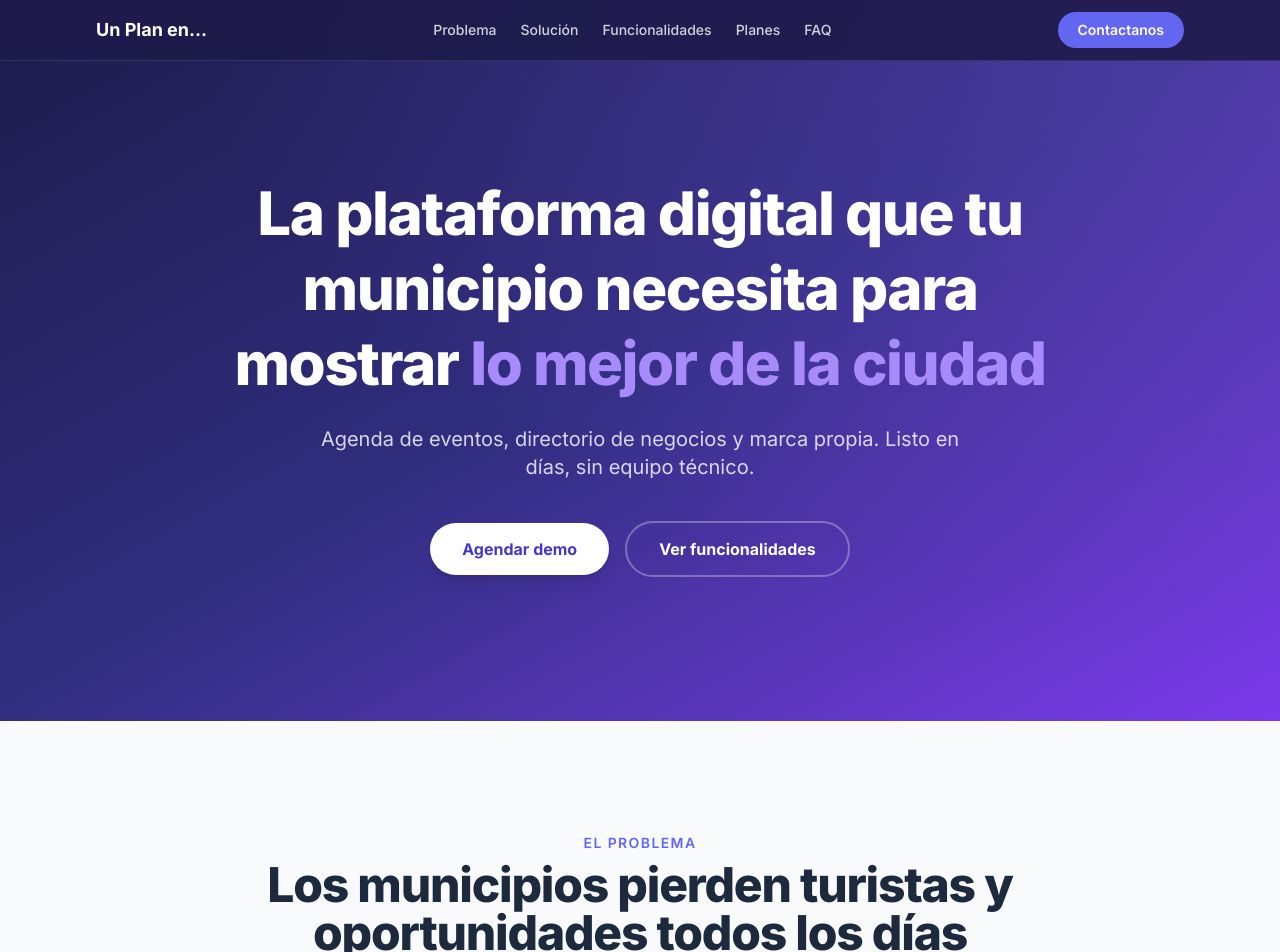
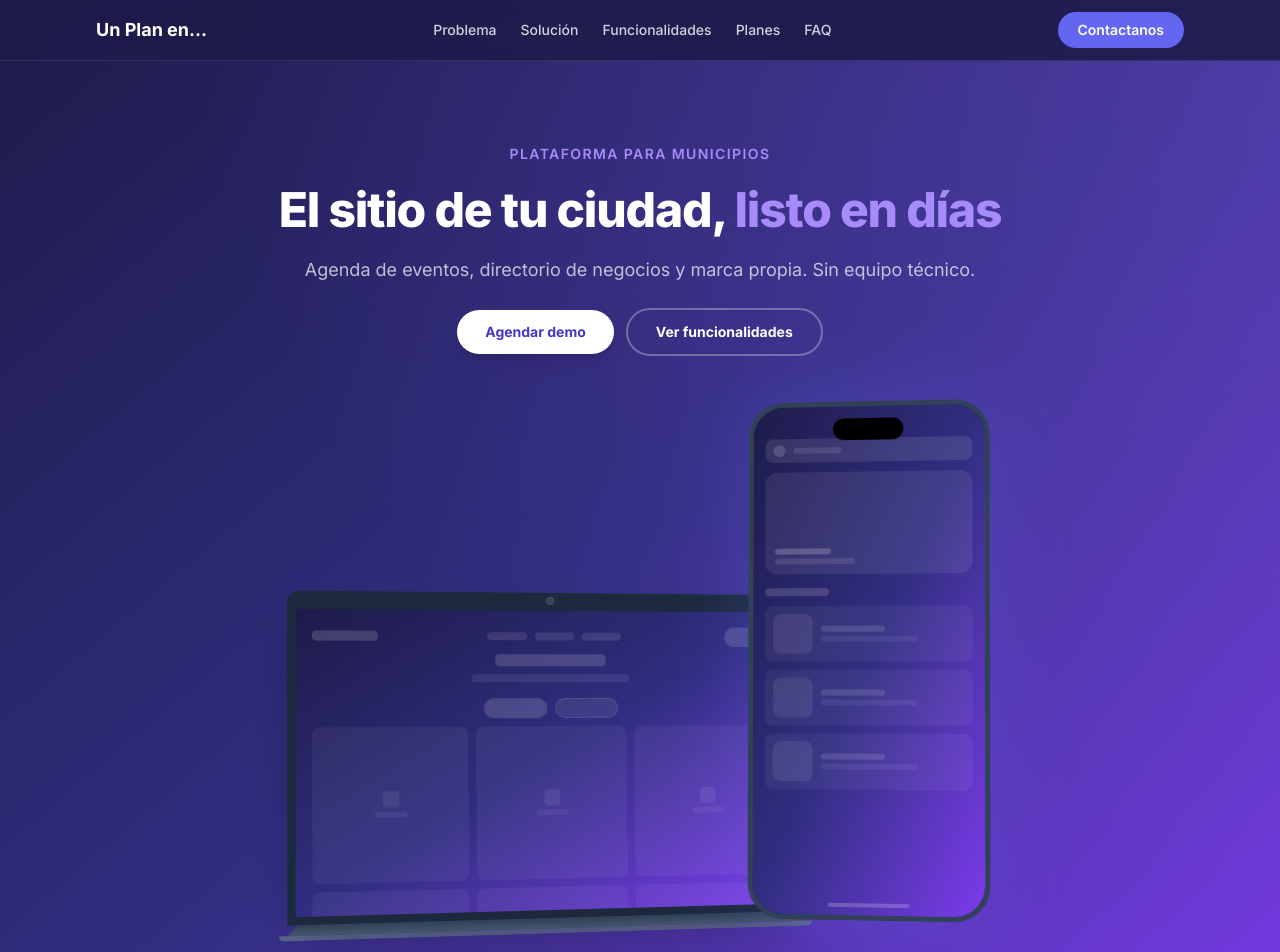
Before and after one commit to francovanney/landing-un-plan, a React (Vite) app: page / in a window 1280 px wide. Shown: the top 952 px of the page. Built offline with nearby package versions, Linux system fonts and the light colour scheme.

Commit message:
feat: add 3D device mockups and floating animations

```diff
--- a/src/App.tsx
+++ b/src/App.tsx
@@ -1,5 +1,6 @@
 import { useState } from "react";
 import { useScrollFadeIn } from "./useScrollFadeIn";
+import DeviceMockups from "./DeviceMockups";
 
 /* ─── Icons (inline SVG helpers) ─── */
 const ChevronDown = ({ open }: { open: boolean }) => (
@@ -455,32 +456,36 @@ export default function App() {
       </nav>
 
       {/* ═══ HERO ═══ */}
-      <header className="relative overflow-hidden bg-gradient-to-br from-primary-950 via-primary-900 to-accent-600 pt-32 pb-24 md:pt-44 md:pb-36">
+      <header className="relative bg-gradient-to-br from-primary-950 via-primary-900 to-accent-600 pt-28 pb-20 md:pt-36 md:pb-28">
         <div className="absolute inset-0 bg-[radial-gradient(ellipse_at_top_right,rgba(139,92,246,0.3),transparent_60%)]" />
-        <div className="relative mx-auto max-w-4xl px-4 text-center sm:px-6">
-          <h1 className="text-4xl font-extrabold leading-tight tracking-tight text-white sm:text-5xl lg:text-6xl">
-            La plataforma digital que tu municipio necesita para mostrar{" "}
-            <span className="text-accent-400">lo mejor de la ciudad</span>
+        <div className="relative mx-auto max-w-5xl px-4 text-center sm:px-6">
+          <p className="mb-4 text-sm font-semibold uppercase tracking-widest text-accent-400">
+            Plataforma para municipios
+          </p>
+          <h1 className="text-3xl font-extrabold leading-tight tracking-tight text-white sm:text-4xl lg:text-5xl">
+            El sitio de tu ciudad,{" "}
+            <span className="text-accent-400">listo en días</span>
           </h1>
-          <p className="mx-auto mt-6 max-w-2xl text-lg text-white/80 sm:text-xl">
-            Agenda de eventos, directorio de negocios y marca propia. Listo en
-            días, sin equipo técnico.
+          <p className="mx-auto mt-4 max-w-2xl text-base text-white/70 sm:text-lg">
+            Agenda de eventos, directorio de negocios y marca propia. Sin equipo técnico.
           </p>
-          <div className="mt-10 flex flex-col items-center gap-4 sm:flex-row sm:justify-center">
+          <div className="mt-6 flex flex-col items-center gap-3 sm:flex-row sm:justify-center">
             <a
               href="#contacto"
-              className="rounded-full bg-white px-8 py-3.5 text-base font-bold text-primary-700 shadow-lg hover:bg-slate-100 transition"
+              className="rounded-full bg-white px-7 py-3 text-sm font-bold text-primary-700 shadow-lg hover:bg-slate-100 transition"
             >
               Agendar demo
             </a>
             <a
               href="#funcionalidades"
-              className="rounded-full border-2 border-white/30 px-8 py-3.5 text-base font-bold text-white hover:border-white/60 transition"
+              className="rounded-full border-2 border-white/30 px-7 py-3 text-sm font-bold text-white hover:border-white/60 transition"
             >
               Ver funcionalidades
             </a>
           </div>
         </div>
+        {/* Devices – hero focal point */}
+        <DeviceMockups />
       </header>
 
       {/* ═══ PROBLEMA ═══ */}
--- /dev/null
+++ b/src/DeviceMockups.tsx
@@ -0,0 +1,118 @@
+/* ─── 3D Device Mockups (iPhone + MacBook) ─── */
+
+function MacScreen() {
+  return (
+    <div className="w-full h-full bg-linear-to-br from-primary-950 via-primary-900 to-accent-600 flex flex-col p-4 gap-2">
+      {/* Fake nav */}
+      <div className="flex items-center justify-between">
+        <div className="w-16 h-2.5 rounded bg-white/15" />
+        <div className="flex gap-2">
+          <div className="w-10 h-2 rounded bg-white/10" />
+          <div className="w-10 h-2 rounded bg-white/10" />
+          <div className="w-10 h-2 rounded bg-white/10" />
+        </div>
+        <div className="w-14 h-5 rounded-full bg-white/15" />
+      </div>
+      {/* Fake hero */}
+      <div className="flex-1 flex flex-col items-center justify-center gap-2">
+        <div className="w-28 h-3 rounded bg-white/15" />
+        <div className="w-40 h-2 rounded bg-white/8" />
+        <div className="flex gap-2 mt-2">
+          <div className="w-16 h-5 rounded-full bg-white/15" />
+          <div className="w-16 h-5 rounded-full bg-white/8 border border-white/10" />
+        </div>
+      </div>
+      {/* Fake cards grid */}
+      <div className="grid grid-cols-3 gap-2">
+        {[...Array(6)].map((_, i) => (
+          <div key={i} className="aspect-square rounded-lg bg-white/5 flex flex-col items-center justify-center gap-1 p-1">
+            <div className="w-4 h-4 rounded bg-white/8" />
+            <div className="w-8 h-1.5 rounded bg-white/6" />
+          </div>
+        ))}
+      </div>
+    </div>
+  );
+}
+
+function PhoneScreen() {
+  return (
+    <div className="w-full h-full bg-linear-to-br from-primary-950 via-primary-900 to-accent-600 flex flex-col p-3 pt-8 gap-2.5">
+      {/* Fake search bar */}
+      <div className="w-full h-6 rounded-lg bg-white/10 flex items-center px-2">
+        <div className="w-3 h-3 rounded-full bg-white/15" />
+        <div className="ml-2 w-12 h-1.5 rounded bg-white/10" />
+      </div>
+      {/* Fake featured event card */}
+      <div className="w-full aspect-2/1 rounded-xl bg-white/8 flex flex-col items-start justify-end p-2.5">
+        <div className="w-14 h-1.5 rounded bg-white/20" />
+        <div className="w-20 h-1.5 rounded bg-white/10 mt-1" />
+      </div>
+      {/* Fake section title */}
+      <div className="w-16 h-2 rounded bg-white/15 mt-1" />
+      {/* Fake event list */}
+      <div className="flex flex-col gap-2 flex-1">
+        {[...Array(3)].map((_, i) => (
+          <div key={i} className="flex items-center gap-2 rounded-lg bg-white/5 p-2">
+            <div className="w-10 h-10 rounded-lg bg-white/8 shrink-0" />
+            <div className="flex flex-col gap-1 flex-1">
+              <div className="w-16 h-1.5 rounded bg-white/12" />
+              <div className="w-24 h-1.5 rounded bg-white/6" />
+            </div>
+          </div>
+        ))}
+      </div>
+    </div>
+  );
+}
+
+export default function DeviceMockups() {
+  return (
+    <div className="relative mx-auto mt-10 md:mt-14 max-w-5xl px-4">
+      <div
+        className="flex items-end justify-center gap-0"
+        style={{ perspective: "1800px" }}
+      >
+        {/* ── MacBook ── */}
+        <div
+          className="hidden md:block device-float-mac relative z-10"
+          style={{ transformStyle: "preserve-3d" }}
+        >
+          {/* Screen */}
+          <div className="relative">
+            <div className="w-96 lg:w-[520px] aspect-16/10 bg-black rounded-t-xl overflow-hidden border-8 border-t-18 border-slate-800 shadow-2xl">
+              <MacScreen />
+            </div>
+            {/* Camera */}
+            <div className="absolute top-1.25 left-1/2 -translate-x-1/2 w-1.5 h-1.5 rounded-full bg-slate-700 ring-1 ring-slate-600" />
+          </div>
+          {/* Hinge */}
+          <div
+            className="h-2.5 bg-linear-to-b from-slate-700 to-slate-600"
+            style={{ clipPath: "polygon(2% 0, 98% 0, 100% 100%, 0% 100%)" }}
+          />
+          {/* Base */}
+          <div className="h-1.25 bg-slate-500/80 rounded-b-lg -mx-2" />
+        </div>
+
+        {/* ── iPhone ── */}
+        <div
+          className="device-float-phone relative z-20 md:-ml-16"
+          style={{ transformStyle: "preserve-3d" }}
+        >
+          <div className="relative w-52 sm:w-56 md:w-52 lg:w-60 aspect-9/19.5 bg-slate-900 rounded-[36px] overflow-hidden border-[5px] border-slate-700 shadow-[0_0_80px_rgba(99,102,241,0.25)]">
+            {/* Dynamic Island */}
+            <div className="absolute top-3 left-1/2 -translate-x-1/2 w-17.5 h-5.5 bg-black rounded-full z-10" />
+            {/* Screen */}
+            <PhoneScreen />
+            {/* Home indicator */}
+            <div className="absolute bottom-2 left-1/2 -translate-x-1/2 w-[35%] h-1 bg-white/20 rounded-full" />
+          </div>
+        </div>
+      </div>
+
+      {/* Shadow beneath devices */}
+      <div className="mx-auto mt-6 h-4 w-3/5 max-w-sm rounded-full bg-black/15 blur-xl" />
+    </div>
+  );
+}
--- a/src/index.css
+++ b/src/index.css
@@ -37,3 +37,28 @@
   opacity: 1;
   transform: translateY(0);
 }
+
+/* 3D Device mockup floating animations */
+.device-float-mac {
+  animation: float-mac 6s ease-in-out infinite;
+}
+.device-float-phone {
+  animation: float-phone 5s ease-in-out infinite;
+}
+
+@keyframes float-mac {
+  0%, 100% {
+    transform: rotateY(12deg) rotateX(4deg) translateY(0);
+  }
+  50% {
+    transform: rotateY(12deg) rotateX(4deg) translateY(-10px);
+  }
+}
+@keyframes float-phone {
+  0%, 100% {
+    transform: rotateY(-8deg) rotateX(2deg) translateY(0);
+  }
+  50% {
+    transform: rotateY(-8deg) rotateX(2deg) translateY(-14px);
+  }
+}
```
